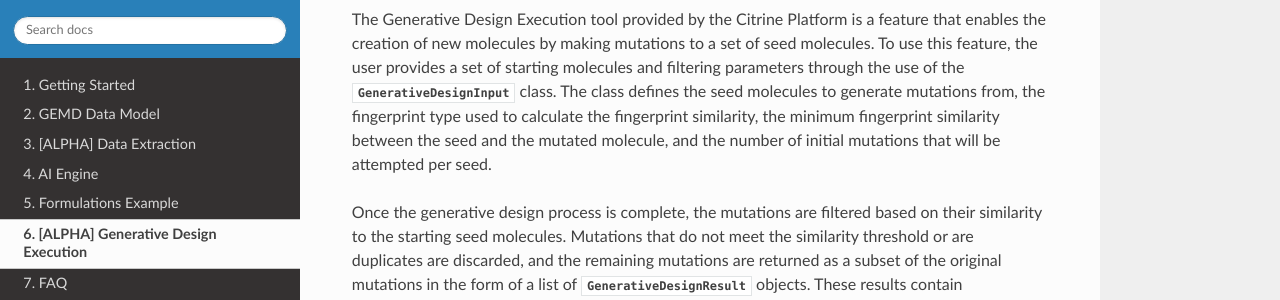
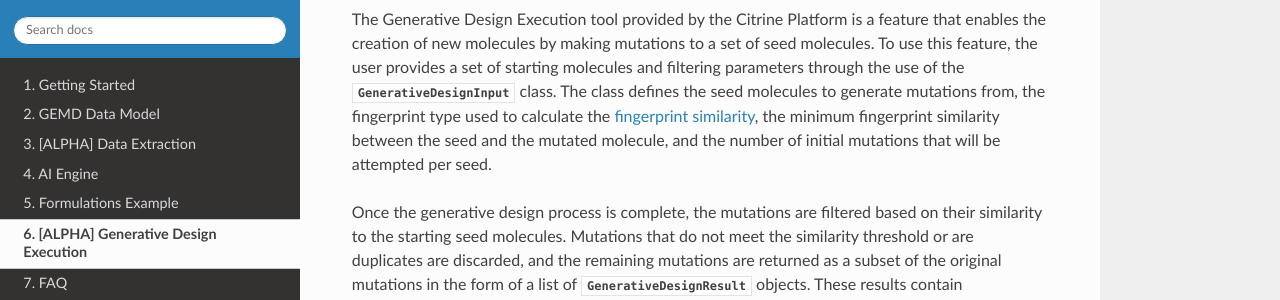
Before and after one commit to CitrineInformatics/citrine-python, a Sphinx documentation site: the page built from docs/source/molecular_generation.rst, in a window 1280 px wide and 900 px high. Shown: the part 152-452 px from the top of the window. Built offline with Sphinx 7.4.7 and the Read the Docs theme 2.0.0, drawn with Linux system fonts in a browser that asks for light colours; part of the change alters nothing that is shown.

```diff
--- a/docs/source/molecular_generation.rst
+++ b/docs/source/molecular_generation.rst
@@ -4,7 +4,7 @@
 ===================================
 The Generative Design Execution tool provided by the Citrine Platform is a feature that enables the creation of new molecules by making mutations to a set of seed molecules.
 To use this feature, the user provides a set of starting molecules and filtering parameters through the use of the :class:`~citrine.informatics.generative_design.GenerativeDesignInput` class.
-The class defines the seed molecules to generate mutations from, the fingerprint type used to calculate the fingerprint similarity, the minimum fingerprint similarity between the seed and the mutated molecule, and the number of initial mutations that will be attempted per seed.
+The class defines the seed molecules to generate mutations from, the fingerprint type used to calculate the `fingerprint similarity <https://www.rdkit.org/docs/GettingStartedInPython.html#fingerprinting-and-molecular-similarity>`_, the minimum fingerprint similarity between the seed and the mutated molecule, and the number of initial mutations that will be attempted per seed.
 
 Once the generative design process is complete, the mutations are filtered based on their similarity to the starting seed molecules.
 Mutations that do not meet the similarity threshold or are duplicates are discarded, and the remaining mutations are returned as a subset of the original mutations in the form of a list of :class:`~citrine.informatics.generative_design.GenerativeDesignResult` objects.
@@ -34,9 +34,9 @@ The following example shows how to run a generative design execution on the Citr
 
     # Trigger a new generative design execution
     generative_design_input = GenerativeDesignInput(
-        seeds = ["CC(O)=O", "CCCCCCCCCCCC"],
-        fingerprint_type = FingerprintType.ECFP4,
-        min_fingerprint_similarity = 0.1,
+        seeds=["CC(O)=O", "CCCCCCCCCCCC"],
+        fingerprint_type=FingerprintType.ECFP4,
+        min_fingerprint_similarity=0.1,
         mutation_per_seed=1000,
     )
     generative_design_execution = project.generative_design_executions.trigger(
```
